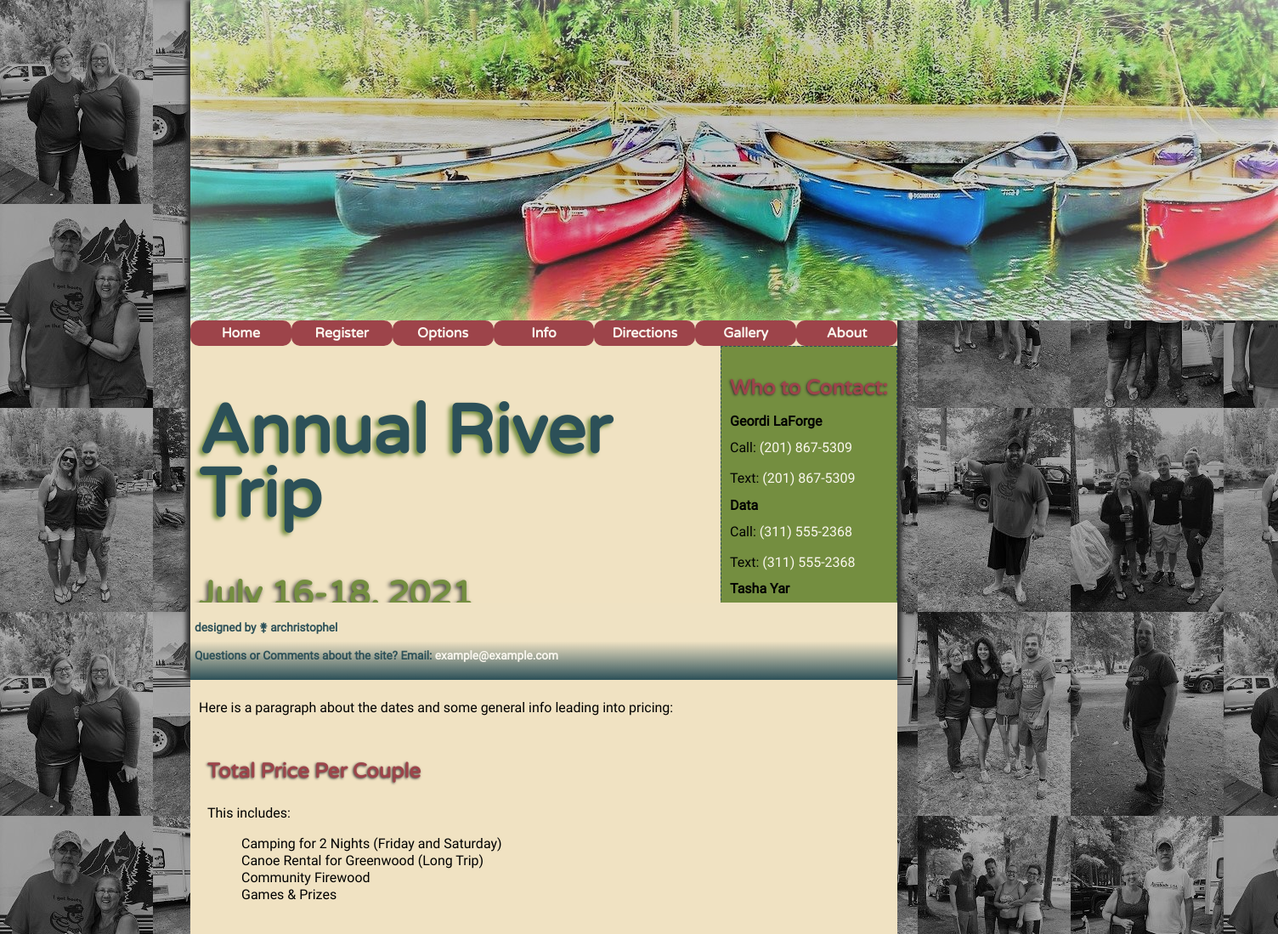
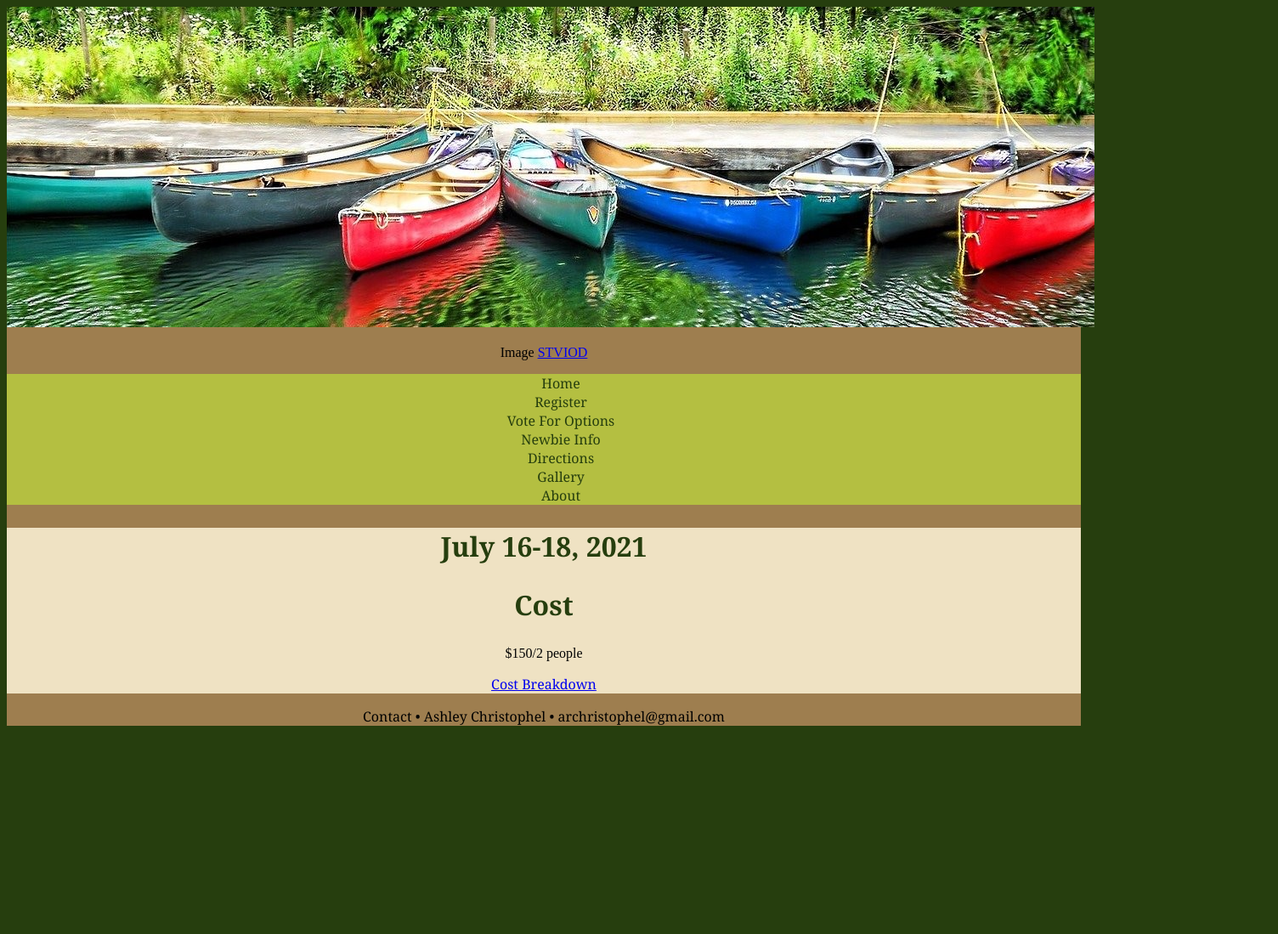
Before and after one commit to archristophel/Olympic_College_Ashley_Christophel_-CIS_155_Winter_2021, a plain HTML site: page Project/V2/index.html in a window 1280 px wide. Shown: the whole page at 85% size, 1504 px wide, since content can reach past the window. After the commit the page ends 862 px from the top, so only its background shows below. Drawn offline with Linux system fonts and the light colour scheme; files that its build step writes are made by us from their sources.

Commit message:
V2 Update

```diff
--- a/Project/V2/index.html
+++ b/Project/V2/index.html
@@ -1,82 +1,47 @@
-<!DOCTYPE html>                                                                                             <!-- M1LO6 - Example of basic HTML tag, the 'document type declaration,' specifies markup language used in document -->
-<html>
+<!DOCTYPE html>
+<html> <!-- M1LO6 - I have used some basic HTML tags such as html, head, body, header, nav, and p to structure the page. -->
 <head>
-
-    <!--
-        Author:     Ashley Christophel
-        Assignment: V2
-        Date:       01/30/2021
-        Filename:   index.html
-    -->
-
-    <meta charset="utf-8" />
-    <meta name="keywords" content="Rifle River, canoe trip, Sterling, Michigan, MI">
-    <link href="reset.css" rel="stylesheet" />
-    <link href="styles.css" rel="stylesheet" />
-    <link href="divstyles.css" rel="stylesheet" />                                                          <!-- M2LO4 - Example of external stylesheet -->
-    <link href="textstyles.css" rel="stylesheet" />                                                         <!-- M1LO8 - Example of external stylesheet -->
-    <title>Canoe Trip Index</title>
+<!--
+    Author:     Ashley Christophel
+    Date:       01/17/2021
+    Assignment: V1
+    File:       Index File
+    Filename:   index_canoe_trip.html
+-->
+<title>Canoe Trip Index</title>
+<meta charset="utf-8">
+<meta name="keywords" content="Rifle River, canoe trip, Sterling, Michigan, MI">
+<link href="canoe_trip.css" rel="stylesheet"> <!-- M1LO8 - I linked to my CSS stylesheet "canoe_trip.css" here, and it contains CSS.
+                                                   M1LO13 - This is also an example of an external hyperlink.-->
 </head>
 
 <body>
     <header>
-    <a href="https://pixabay.com/users/stviod-9653/"><img src="canoeicarus.png" alt="canoes" /></a>         <!-- M1LO9 - Example of an inline image --><!-- M1LO13 - Example of external hyperlink -->
-        <nav class="mainNavigation">
-            <ul>                                                                                            <!-- M1LO12 - Example of navigation using unordered list -->
-                <li><a href="index.html">Home</a></li>                                                      <!-- M1LO13 - Example of site navigation hyperlink -->
-                <li><a href="register.html">Register</a></li>
-                <li><a href="options.html">Options</a></li>
-                <li><a href="info.html">Info</a></li>
-                <li><a href="directions.html">Directions</a></li>
-                <li><a href="gallery.html">Gallery</a></li>
-                <li><a href="about.html">About</a></li>                                                     <!-- M1LO13 - Example of site navigation hyperlink -->
+        <img src="canoe_photo1.png" alt=""> <!-- M1LO9 - I inserted an inline image "canoe_photo1.png".-->
+        <p>Image <a href="https://pixabay.com/users/stviod-9653/">STVIOD</a></p>
+        <nav>
+            <ul> <!-- M1LO12 - Here is an unordered list that provides navigation capabilities.
+                      M1LO13 - These are also examples of site navigation hyperlinks.-->
+                <li><a href="index.html">Home</a></li>
+                <li><a href="register_canoe_trip.html">Register</a></li>
+                <li><a href="vote_options.html">Vote For Options</a></li>
+                <li><a href="newbie_info.html">Newbie Info</a></li>
+                <li><a href="directions_canoe_trip.html">Directions</a></li>
+                <li><a href="gallery_canoe_trip.html">Gallery</a></li>
+                <li><a href="about_canoe_trip.html">About</a></li>
             </ul>
         </nav>
     </header>
 
-<div class="row">
-    <div class="col-3-4">                                                                                   <!-- FIRST ROW -->
-        <h1>Annual River Trip</h1>
-        <h2>July 16-18, 2021</h2>
-    </div>
-    <div class="col-1-4">
-        <h3>Who to Contact:</h3>
-            <h4>Geordi LaForge</h4>
-            <p>Call: <a href="tel:+15555555555">(201) 867-5309</a></p>
-            <p>Text: <a href="sms:+15555555555">(201) 867-5309</a></p>
-            <h4>Data</h4>
-            <p>Call: <a href="tel:+15555555555">(311) 555-2368</a></p>
-            <p>Text: <a href="sms:+15555555555">(311) 555-2368</a></p>
-            <h4>Tasha Yar</h4>
-            <p>Call: <a href="tel:+15555555555">(636) 555-3226</a></p>
-            <p>Text: <a href="sms:+15555555555">(636) 555-3226</a></p>
-    </div>
-</div>
-<div class="row">                                                                                           <!-- SECOND ROW A -->
-    <div class="col-4-4">
-        <p>Here is a paragraph about the dates and some general info leading into pricing:</p>
-        <div class="row">                                                                                   <!-- SECOND ROW B -->
-            <div class="col-2-4">
-                <h3>Total Price Per Couple</h3>
-                <p>This includes:</p>
-                <ol>                                                                                        <!-- M1LO7 - Example of an ordered list -->
-                    <li>Camping for 2 Nights (Friday and Saturday)</li>
-                    <li>Canoe Rental for Greenwood (Long Trip)</li>
-                    <li>Community Firewood</li>
-                    <li>Games & Prizes</li>
-                </ol>
-            </div>
-        </div>
-    </div>
-</div>
+    <section>
+        <h1>July 16-18, 2021</h1>
+        <h1 id="Cost">Cost</h1>
+        <p>$150/2 people</p>
+        <a href="vote_options.html#Cost">Cost Breakdown</a> <!-- M1LO13 - Here is an example of targeted location hyperlink using an id to link to the vote_options.html file.-->
+        <p></p>
+        </section>
 
-<div class="row">                                                                                           <!-- THIRD ROW FOOTER-->
     <footer>
-        <p>designed by &#9909; archristophel</p>                                                            <!-- M1L10 - Example of special character from extended character set using entity number -->
-        <p>Questions or Comments about the site? Email:
-       <a href="mailto:example@example.com?subject=Canoe Trip">example@example.com</a></p>
+        Contact &#8226; Ashley Christophel &#8226; archristophel@gmail.com <!-- M1LO10 - Here I used the character encoding reference for a bullet character.-->
     </footer>
-</div>
 </body>
-
-</html>
```
Also changed, not shown: Project/V2/canoe_index.html (added, +82 -0 lines).
